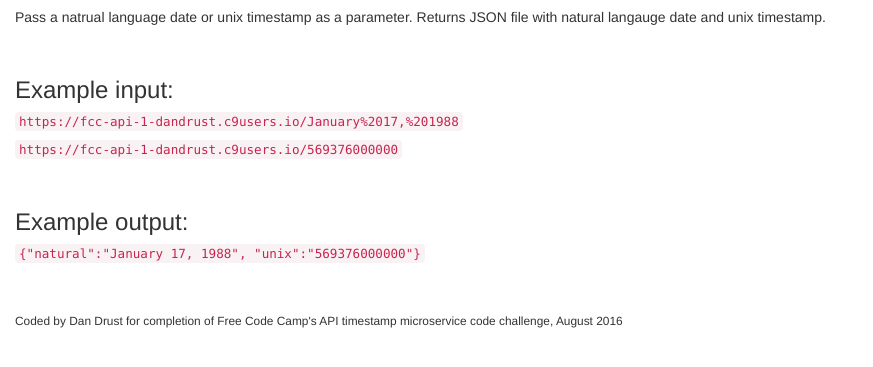
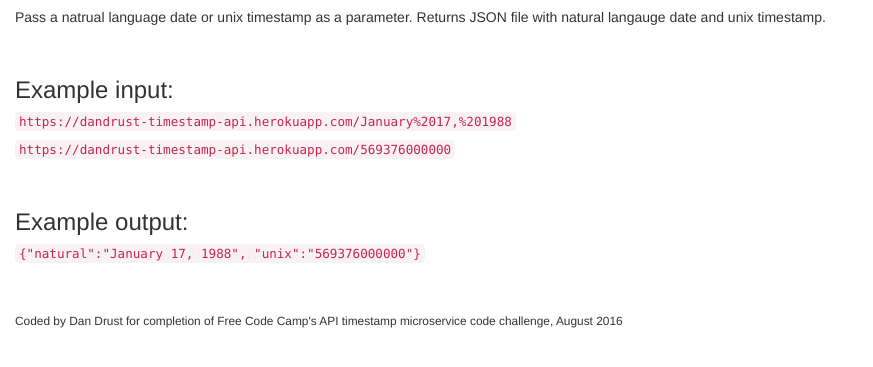
Before and after one commit to dandrust/timestamp_api, a website: page index.html in a window 1280 px wide. Shown: the part 63-430 px from the top of the page, without its empty margins (0-873 px from the left). Drawn offline with nearby package versions, Linux system fonts and the light colour scheme.

Commit message:
changed url on landing page

```diff
--- a/index.html
+++ b/index.html
@@ -9,8 +9,8 @@
             <p>Pass a natrual language date or unix timestamp as a parameter.  Returns JSON file with natural langauge date and unix timestamp.</p>
             <br />
             <h3>Example input:</h3>
-            <p><code>https://fcc-api-1-dandrust.c9users.io/January%2017,%201988</code></p>
-            <p><code>https://fcc-api-1-dandrust.c9users.io/569376000000</code></p>
+            <p><code>https://dandrust-timestamp-api.herokuapp.com/January%2017,%201988</code></p>
+            <p><code>https://dandrust-timestamp-api.herokuapp.com/569376000000</code></p>
             <br />
             <h3>Example output:</h3>
             <p><code>{"natural":"January 17, 1988", "unix":"569376000000"}</code></p>
```
